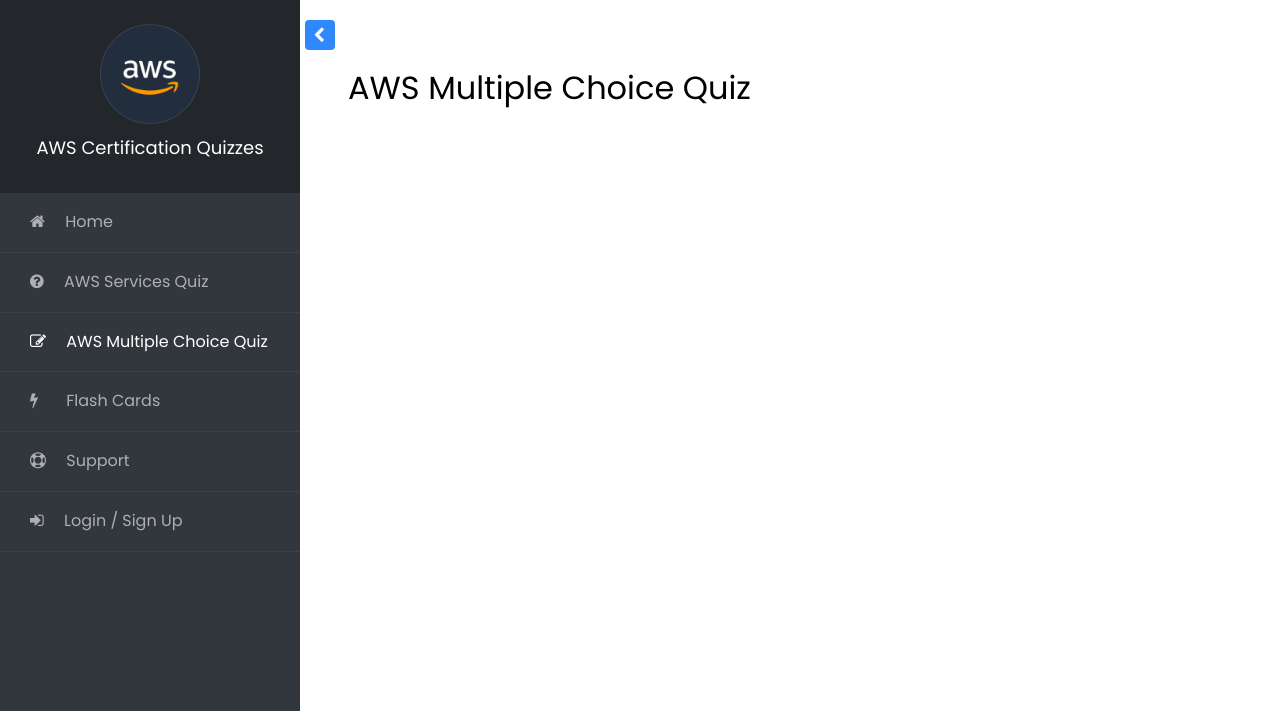
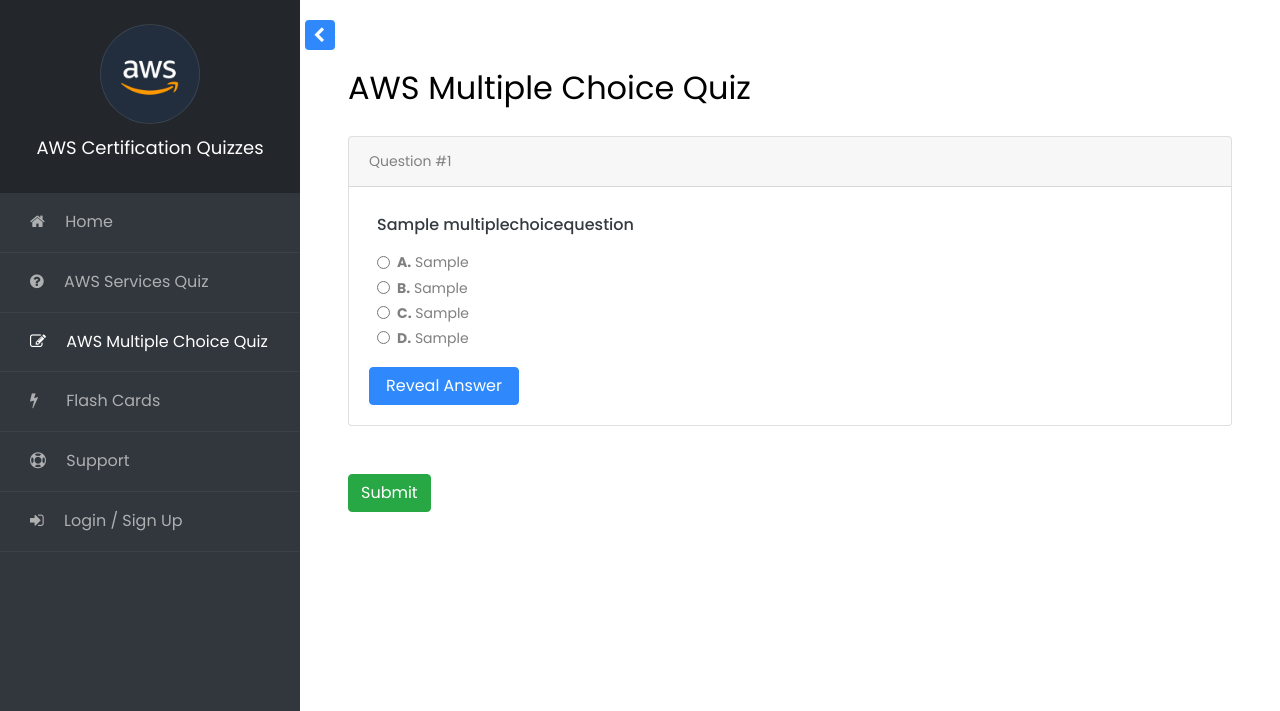
Before and after one commit to theognis1002/aws-certifications-study-guide, a Django app: page /multiple-choice-quiz/ in a window 1280 px wide. Shown: the top 711 px of the page. Run offline with Django 3.2, Linux system fonts and the light colour scheme; tables that the repository leaves empty hold one stand-in row (values such as "Sample post"); some libraries are stand-ins or nearby versions.

Commit message:
multiple choice functionality added

```diff
--- a/apps/content/models.py
+++ b/apps/content/models.py
@@ -27,4 +27,4 @@ class MultipleChoiceQuestion(models.Model):
     answers = models.CharField(max_length=255)
 
     def __str__(self):
-        return f"#{self.pk} - {self.question}"
+        return self.question
--- a/apps/content/static/content/css/custom.css
+++ b/apps/content/static/content/css/custom.css
@@ -155,3 +155,7 @@ body {
 .pagination {
 	display: none;
 }
+
+.form-check-input {
+	margin-top: 0.33rem;
+}
--- a/apps/content/static/content/js/script.js
+++ b/apps/content/static/content/js/script.js
@@ -1,4 +1,22 @@
 $(document).ready(function () {
+	function getCookie(name) {
+		let cookieValue = null;
+		if (document.cookie && document.cookie !== "") {
+			const cookies = document.cookie.split(";");
+			for (let i = 0; i < cookies.length; i++) {
+				const cookie = cookies[i].trim();
+				if (cookie.substring(0, name.length + 1) === name + "=") {
+					cookieValue = decodeURIComponent(
+						cookie.substring(name.length + 1)
+					);
+					break;
+				}
+			}
+		}
+		return cookieValue;
+	}
+	const csrftoken = getCookie("csrftoken");
+
 	$(".reveal-answer").click(function () {
 		if ($(this).hasClass("btn-primary")) {
 			let answer = $(this).siblings(".answer").val();
@@ -17,10 +35,48 @@ $(document).ready(function () {
 		$(".pagination").css("display", "block");
 	});
 
-	if (firstPage) {
-		$("#overlay").css("display", "block");
-		$(".flip-card-inner").css("display", "none");
-	} else {
-		$(".pagination").css("display", "block");
-	}
+	$("#submitBtn").click(function (e) {
+		e.preventDefault();
+		let data = $.map($("input:radio"), function (elem) {
+			return $(elem)[0].checked == true ? $(elem).val() : "";
+		});
+
+		const choicesPerQuestion = 4;
+
+		let questions = data.reduce((resultArray, item, index) => {
+			const chunkIndex = Math.floor(index / choicesPerQuestion);
+
+			if (!resultArray[chunkIndex]) {
+				resultArray[chunkIndex] = []; // start a new chunk
+			}
+
+			resultArray[chunkIndex].push(item);
+
+			return resultArray;
+		}, []);
+
+		let answers = questions.map(function (question) {
+			return question.filter((answer) => answer != "");
+		});
+
+		var userAnswers = [];
+		for (i = 0; i < answers.length; i++) {
+			userAnswers.push(answers[i][0]);
+		}
+		console.log(userAnswers);
+		request = $.ajax({
+			url: "/cloud-practitioner-quiz/answers/",
+			type: "POST",
+			headers: {
+				"Content-type": "application/json",
+				"X-CSRFToken": csrftoken,
+			},
+			data: JSON.stringify({
+				answers: userAnswers,
+			}),
+			success: function (data) {
+				console.log(data);
+			},
+		});
+	});
 });
--- a/apps/content/templates/content/base.html
+++ b/apps/content/templates/content/base.html
@@ -43,7 +43,6 @@
 
     {% block scripts %}
         <script src="https://code.jquery.com/jquery-3.5.1.js" integrity="sha256-QWo7LDvxbWT2tbbQ97B53yJnYU3WhH/C8ycbRAkjPDc=" crossorigin="anonymous"></script>
-        {% comment %} <script src="{% static "js/jquery.min.js" %}"></script> {% endcomment %}
         <script src="{% static "content/js/popper.js" %}"></script>
         <script src="{% static "content/js/bootstrap.min.js" %}"></script>
         <script src="{% static "content/js/main.js" %}"></script>
--- a/apps/content/templates/content/flash_card.html
+++ b/apps/content/templates/content/flash_card.html
@@ -58,4 +58,6 @@
     {% else %}
         <script>const firstPage=false;</script>
     {% endif %}
+    <script src="{% static 'content/js/flash-cards.js' %}"></script>
+
 {% endblock %}
--- a/apps/content/templates/content/multiple_choice_quiz.html
+++ b/apps/content/templates/content/multiple_choice_quiz.html
@@ -6,18 +6,49 @@
 {% endblock %}
 
 {% block content %}
-    {% for service in services %}
-    <div class="card mb-5">
+
+    <form action="">
+    {% for question in questions %}
+    <div id="question_{{ page_obj.start_index|add:forloop.counter0 }}" class="card mb-5">
         <div class="card-header">
             Question #{{ page_obj.start_index|add:forloop.counter0 }}
         </div>
         <div class="card-body">
-            <p class="card-text">{{ service.description }}</p>
-            <button id="{{ page_obj.start_index|add:forloop.counter0 }}" class="btn btn-primary reveal-answer">Reveal Answer</button>
-            <input type="hidden" class="answer" value="{{ service.service }}">
+            <div class="p-2">
+                <h6 class="mb-3 text-dark">{{ question.question }}</h6>
+                <div class="form-check">
+                    <input class="form-check-input" type="radio" name="{{ page_obj.start_index|add:forloop.counter0 }}" id="choice1_{{ page_obj.start_index|add:forloop.counter0 }}" value="A">
+                    <label class="form-check-label" for="choice1_{{ page_obj.start_index|add:forloop.counter0 }}">
+                        <strong>A.</strong> {{ question.choice1 }}
+                    </label>
+                </div>
+                <div class="form-check">
+                    <input class="form-check-input" type="radio" name="{{ page_obj.start_index|add:forloop.counter0 }}" id="choice2_{{ page_obj.start_index|add:forloop.counter0 }}" value="B">
+                    <label class="form-check-label" for="choice2_{{ page_obj.start_index|add:forloop.counter0 }}">
+                        <strong>B.</strong> {{ question.choice2 }}
+                    </label>
+                </div>
+                <div class="form-check">
+                    <input class="form-check-input" type="radio" name="{{ page_obj.start_index|add:forloop.counter0 }}" id="choice3_{{ page_obj.start_index|add:forloop.counter0 }}" value="C">
+                    <label class="form-check-label" for="choice3_{{ page_obj.start_index|add:forloop.counter0 }}">
+                        <strong>C.</strong> {{ question.choice3 }}
+                    </label>
+                </div>
+                <div class="form-check">
+                    <input class="form-check-input" type="radio" name="{{ page_obj.start_index|add:forloop.counter0 }}" id="choice4_{{ page_obj.start_index|add:forloop.counter0 }}" value="D">
+                    <label class="form-check-label" for="choice4_{{ page_obj.start_index|add:forloop.counter0 }}">
+                        <strong>D.</strong> {{ question.choice4 }}
+                    </label>
+                </div>
+            </div>
+            <button id="{{ page_obj.start_index|add:forloop.counter0 }}" class="btn btn-primary reveal-answer mt-2">Reveal Answer</button>
+            <input type="hidden" class="answer" value="{{ question.answers }}">
         </div>
     </div>
     {% endfor %}
+
+    <button type="submit" id="submitBtn" class="btn btn-success">Submit</button>
+    </form>
 
     {% if is_paginated %}
         <div class="text-center">
--- a/apps/content/urls.py
+++ b/apps/content/urls.py
@@ -7,10 +7,20 @@ urlpatterns = [
     path("add-service/", views.AddServiceView.as_view(), name="add-service"),
     path("services-quiz/", views.ServicesQuiz.as_view(), name="services-quiz"),
     path(
+        "add-multiple-choice/",
+        views.AddMultipleChoiceView.as_view(),
+        name="add-multiple-choice",
+    ),
+    path(
         "multiple-choice-quiz/",
         views.MultipleChoiceQuiz.as_view(),
         name="multiple-choice-quiz",
     ),
     path("flash-cards/", views.FlashCardView.as_view(), name="flash-cards"),
     path("test/", views.test_route, name="test"),
+    path(
+        "cloud-practitioner-quiz/answers/",
+        views.add_answers_to_session,
+        name="answers",
+    ),
 ]
--- a/apps/content/views.py
+++ b/apps/content/views.py
@@ -6,8 +6,8 @@ from django.shortcuts import render
 from django.urls import reverse_lazy
 from django.views.generic import CreateView, ListView, TemplateView
 
-from .forms import AddServiceForm
-from .models import Service
+from .forms import AddMultipleChoiceForm, AddServiceForm
+from .models import MultipleChoiceQuestion, Service
 from .utils import clean_text
 
 
@@ -66,6 +66,33 @@ class ServicesQuiz(ListView):
         return Service.objects.all()
 
 
+class AddMultipleChoiceView(CreateView):
+    model = MultipleChoiceQuestion
+    template_name = "content/multiple_choice_form.html"
+    form_class = AddMultipleChoiceForm
+    success_url = reverse_lazy("add-multiple-choice")
+
+    def get_context_data(self, **kwargs):
+        context = super().get_context_data(**kwargs)
+        context["active_tab"] = "add-multiple-choice"
+        return context
+
+    def form_valid(self, form):
+        choice1 = form.cleaned_data["choice1"]
+        choice2 = form.cleaned_data["choice2"]
+        choice3 = form.cleaned_data["choice3"]
+        choice4 = form.cleaned_data["choice4"]
+        answers = form.cleaned_data["answers"]
+        question = form.cleaned_data["question"]
+
+        messages.success(
+            self.request,
+            "Multiple choice question added successfully!",
+            extra_tags="success",
+        )
+        return super().form_valid(form)
+
+
 class MultipleChoiceQuiz(ListView):
     context_object_name = "questions"
     template_name = "content/multiple_choice_quiz.html"
@@ -77,7 +104,13 @@ class MultipleChoiceQuiz(ListView):
         return context
 
     def get_queryset(self):
-        return []
+        return MultipleChoiceQuestion.objects.all()
+
+
+def add_answers_to_session(request):
+    json_response = json.loads(request.body)
+    answers = json_response["answers"]
+    return JsonResponse({"data": answers})
 
 
 class FlashCardView(ListView):
```
Also changed, not shown: apps/content/forms.py (+29 -1 lines), apps/content/static/content/js/flash-cards.js (added, +8 -0 lines).
